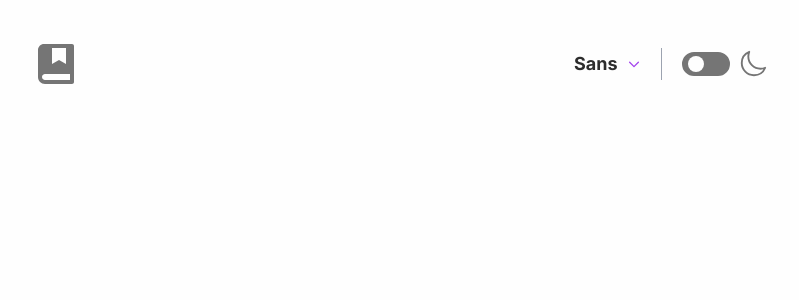
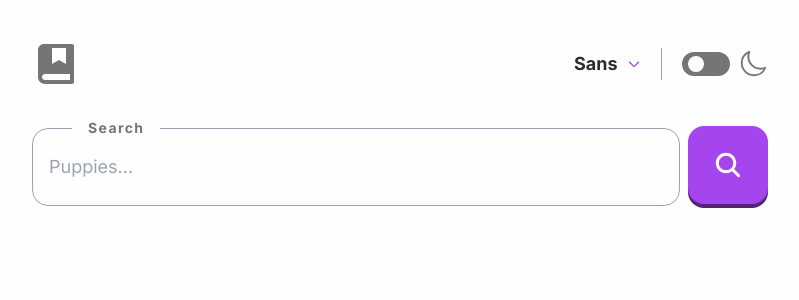
Before and after one commit to jessiicacmoore/dictionary-app, a React (Vite) app: page / in a window 1280 px wide. Shown: the top 300 px of the page, without its empty margins (240-1039 px from the left). Built offline with nearby package versions, Linux system fonts and the light colour scheme.

Commit message:
:construction: Add search form UI

```diff
--- a/src/app/App.tsx
+++ b/src/app/App.tsx
@@ -1,10 +1,14 @@
 import AppProvider from "@app/Provider";
 import { Header } from "@features/layout";
+import { SearchForm } from "@features/search";
 
 function App() {
   return (
     <AppProvider>
       <Header />
+      <main role="main">
+        <SearchForm />
+      </main>
     </AppProvider>
   );
 }
--- a/src/features/layout/components/Container.tsx
+++ b/src/features/layout/components/Container.tsx
@@ -3,7 +3,7 @@ import React from "react";
 
 type ContainerProps = {
   children: React.ReactNode;
-  className: string;
+  className?: string;
 } & React.HtmlHTMLAttributes<HTMLDivElement>;
 
 function Container({ children, className, ...props }: ContainerProps) {
--- /dev/null
+++ b/src/features/search/components/SearchForm.tsx
@@ -0,0 +1,37 @@
+import React, { useState } from "react";
+import { IoSearch } from "react-icons/io5";
+import { Container } from "@features/layout";
+import { TextInput } from "@features/ui";
+import { Button } from "@features/ui";
+
+function SearchForm() {
+  const [searchTerm, setSearchTerm] = useState("");
+
+  const handleSubmit = (e: React.FormEvent) => {
+    e.preventDefault();
+    return;
+  };
+
+  return (
+    <Container>
+      <form onSubmit={handleSubmit} className="flex gap-2">
+        <TextInput
+          id="search-input"
+          label="Search"
+          placeholder="Puppies..."
+          value={searchTerm}
+          onChange={setSearchTerm}
+          className="flex-grow"
+        />
+        <Button type="submit" className="min-w-20" aria-label="Search">
+          <IoSearch
+            className="absolute left-1/2 top-1/2 -translate-x-1/2 -translate-y-1/2 text-3xl"
+            aria-hidden
+          />
+        </Button>
+      </form>
+    </Container>
+  );
+}
+
+export default SearchForm;
--- /dev/null
+++ b/src/features/search/components/index.ts
@@ -0,0 +1 @@
+export { default as SearchForm } from "./SearchForm";
--- /dev/null
+++ b/src/features/search/index.ts
@@ -0,0 +1 @@
+export * from "./components";
--- a/src/features/theme/components/ThemeControls.tsx
+++ b/src/features/theme/components/ThemeControls.tsx
@@ -36,7 +36,7 @@ function ThemeControls() {
             isChecked={theme === "dark"}
             onChange={toggleTheme}
           />
-          <HiOutlineMoon className="text-3xl text-gray-500 dark:text-primary-purple" />
+          <HiOutlineMoon className="dark:text-primary-purple-500 text-3xl text-gray-500" />
         </span>
       </div>
     </fieldset>
--- /dev/null
+++ b/src/features/ui/Button.tsx
@@ -0,0 +1,22 @@
+import React from "react";
+import { cn } from "@utils/cn";
+
+type ButtonProps = {
+  children: React.ReactNode;
+  className?: string;
+} & React.ButtonHTMLAttributes<HTMLButtonElement>;
+
+function Button({ children, className, ...props }: ButtonProps) {
+  const buttonClasses =
+    "group bg-primary-purple-800 translate-y-0.5 rounded-2xl p-0";
+  const mergedClasses = cn(buttonClasses, className);
+  return (
+    <button {...props} className={mergedClasses}>
+      <span className="bg-primary-purple-500 relative block h-full -translate-y-1 rounded-2xl p-6 text-gray-100 transition-transform ease-in-out group-hover:-translate-y-2 group-focus:-translate-y-2 group-active:-translate-y-0.5">
+        {children}
+      </span>
+    </button>
+  );
+}
+
+export default Button;
--- a/src/features/ui/Select.tsx
+++ b/src/features/ui/Select.tsx
@@ -19,7 +19,7 @@ type SelectProps<T extends string | number> = {
 function Select<T extends string | number>({
   id,
   label,
-  isLabelVisible = true,
+  isLabelVisible,
   options,
   defaultValue,
   placeholder,
@@ -70,7 +70,7 @@ function Select<T extends string | number>({
         </select>
         <PiCaretDownBold
           aria-hidden="true"
-          className="absolute right-0 top-1/2 -translate-y-1/2 text-[0.875rem] text-primary-purple"
+          className="text-primary-purple-500 absolute right-0 top-1/2 -translate-y-1/2 text-[0.875rem]"
         />
       </span>
     </div>
--- /dev/null
+++ b/src/features/ui/TextInput.tsx
@@ -0,0 +1,47 @@
+import { cn } from "@utils/cn";
+
+type TextInputProps = {
+  id: string;
+  label: string;
+  value: string;
+  placeholder?: string;
+  onChange: (value: string) => void;
+  type?: "text" | "password" | "email";
+  error?: string;
+  className?: string;
+};
+
+function TextInput({
+  id,
+  label,
+  value,
+  placeholder = "",
+  onChange,
+  type = "text",
+  error,
+  className,
+}: TextInputProps) {
+  const inputGroupClasses = cn("group relative", className);
+  return (
+    <div className={inputGroupClasses}>
+      <label
+        htmlFor={id}
+        className="absolute left-10 top-0 -translate-y-1/2 bg-gray-100 px-4 py-2 text-sm font-bold tracking-widest text-gray-500 dark:bg-gray-700"
+      >
+        {label}
+      </label>
+      <input
+        id={id}
+        type={type}
+        placeholder={placeholder}
+        value={value}
+        onChange={(e) => onChange(e.target.value)}
+        aria-describedby={error ? `${id}-error` : undefined}
+        className="block w-full rounded-2xl border border-gray-300 bg-transparent px-4 py-6 placeholder:text-gray-300"
+      />
+      {error && <span id={`${error}-id`}>{error}</span>}
+    </div>
+  );
+}
+
+export default TextInput;
--- a/src/features/ui/ToggleSwitch.tsx
+++ b/src/features/ui/ToggleSwitch.tsx
@@ -27,7 +27,7 @@ function ToggleSwitch({
         aria-checked={isChecked}
         checked={isChecked}
         onChange={onChange}
-        className="border-1 relative h-6 w-12 appearance-none rounded-full border-2 border-gray-500 bg-gray-500 align-bottom transition-colors before:absolute before:left-1 before:top-1/2 before:h-4 before:w-4 before:-translate-y-1/2 before:rounded-full before:bg-gray-100 before:transition-all checked:before:left-6 dark:border-primary-purple dark:bg-primary-purple"
+        className="border-1 dark:border-primary-purple-500 dark:bg-primary-purple-500 relative h-6 w-12 appearance-none rounded-full border-2 border-gray-500 bg-gray-500 align-bottom transition-colors before:absolute before:left-1 before:top-1/2 before:h-4 before:w-4 before:-translate-y-1/2 before:rounded-full before:bg-gray-100 before:transition-all checked:before:left-6"
       />
     </div>
   );
--- a/src/features/ui/index.ts
+++ b/src/features/ui/index.ts
@@ -1,2 +1,4 @@
+export { default as Button } from "./Button";
 export { default as Select } from "./Select";
+export { default as TextInput } from "./TextInput";
 export { default as ToggleSwitch } from "./ToggleSwitch";
--- a/tailwind.config.js
+++ b/tailwind.config.js
@@ -1,30 +1,34 @@
 /** @type {import('tailwindcss').Config} */
 
-const defaultTheme = require('tailwindcss/defaultTheme');
+const defaultTheme = require("tailwindcss/defaultTheme");
 
 export default {
-  content: ['./index.html', './src/**/*.{js,ts,jsx,tsx}'],
-  darkMode: 'selector',
-  safelist: ['font-sans', 'font-serif', 'font-mono'],
+  content: ["./index.html", "./src/**/*.{js,ts,jsx,tsx}"],
+  darkMode: "selector",
+  safelist: ["font-sans", "font-serif", "font-mono"],
   theme: {
     extend: {
       colors: {
         primary: {
-          purple: '#a445ed',
+          purple: {
+            200: "#dbb5f8",
+            500: "#a445ed",
+            800: "#522377",
+          },
         },
         gray: {
-          100: '#fefefe',
-          200: '#f4f4f4',
-          300: '#9ca3b0',
-          500: '#757575',
-          600: '#2d2d2d',
-          700: '#050505',
+          100: "#fefefe",
+          200: "#f4f4f4",
+          300: "#9ca3b0",
+          500: "#757575",
+          600: "#2d2d2d",
+          700: "#050505",
         },
       },
       fontFamily: {
-        sans: ['Inter', ...defaultTheme.fontFamily.sans],
-        serif: ['Lora', ...defaultTheme.fontFamily.serif],
-        mono: ['Inconsolata', ...defaultTheme.fontFamily.mono],
+        sans: ["Inter", ...defaultTheme.fontFamily.sans],
+        serif: ["Lora", ...defaultTheme.fontFamily.serif],
+        mono: ["Inconsolata", ...defaultTheme.fontFamily.mono],
       },
     },
   },
```
